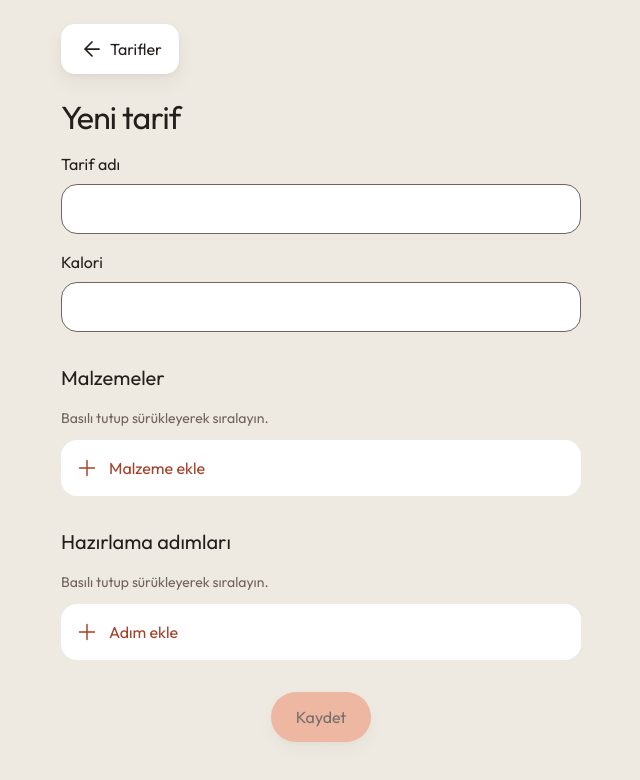
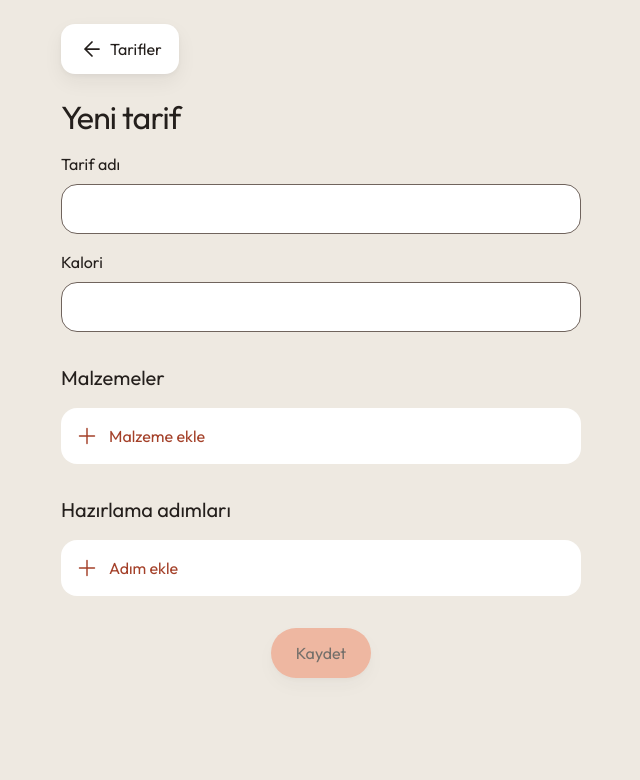
Before and after one commit to oxitorenk/portion, a Svelte app: page / in a window 1280 px wide. Both pictures are taken after a click on the button "Yeni tarif". Shown: the top 780 px of the page, without its empty margins (319-959 px from the left). Built offline with nearby package versions, Linux system fonts and the light colour scheme.

Commit message:
feat: remove user tutorial text

```diff
--- a/src/RecipeForm.svelte
+++ b/src/RecipeForm.svelte
@@ -118,7 +118,6 @@
     </div>
     <section class="recipe-section" aria-labelledby="ingredients-title">
       <h2 id="ingredients-title">Malzemeler</h2>
-      <p class="muted reorder-hint">Basılı tutup sürükleyerek sıralayın.</p>
       <div class="form-list">
       <div class:sorting-disabled={sortingDisabled} use:sortable={{ disabled: sortingDisabled, onchange: (ids) => { draft.ingredients = ids.map((id) => draft.ingredients.find((row) => row.id === id)!); } }}>
       {#each draft.ingredients as row (row.id)}
@@ -169,7 +168,6 @@
     </section>
     <section class="recipe-section" aria-labelledby="steps-title">
       <h2 id="steps-title">Hazırlama adımları</h2>
-      <p class="muted reorder-hint">Basılı tutup sürükleyerek sıralayın.</p>
       <div class="form-list">
       <div class:sorting-disabled={sortingDisabled} use:sortable={{ disabled: sortingDisabled, onchange: (ids) => { draft.steps = ids.map((id) => draft.steps.find((row) => row.id === id)!); } }}>
       {#each draft.steps as row, index (row.id)}
--- a/src/style.css
+++ b/src/style.css
@@ -165,7 +165,6 @@ dialog .actions { margin-top: 24px; justify-content: flex-end; }
 .add-row > svg { width: 20px; height: 20px; flex-shrink: 0; }
 .form-list:has(.sortable-row) > .add-row { border-top: 1px solid var(--color-border); }
 .add-row:focus-visible { outline-offset: -4px; }
-.reorder-hint { margin-block: 8px 12px; }
 .recipe-list > .sortable-row { margin-bottom: 0; }
 .row-content { display: grid; gap: 4px; min-width: 0; flex: 1; }
 .recipe-name { flex: 1; }
```
